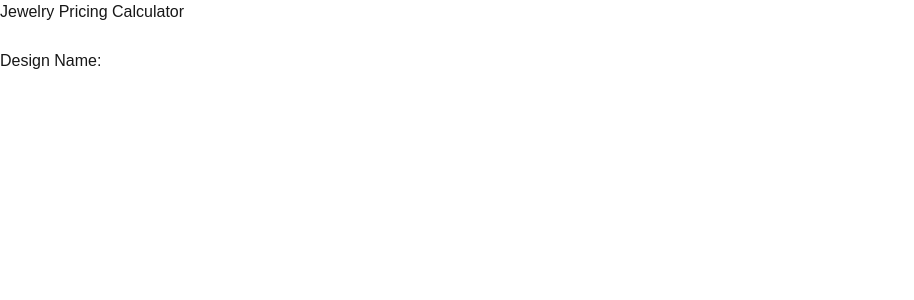
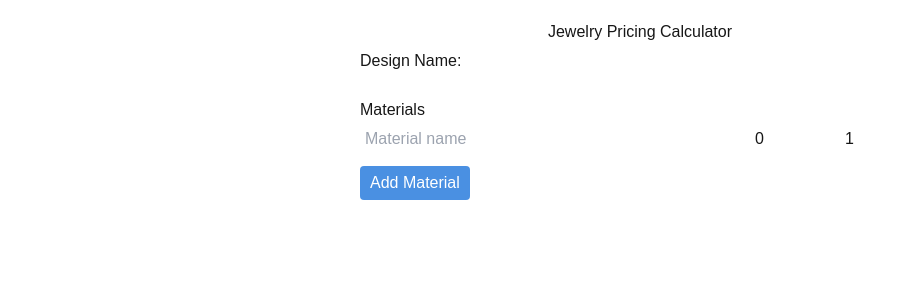
Before and after one commit to pixiegirl32/jewelrypricingcalculator, a Next.js app: page / in a window 1280 px wide. Shown: the top 300 px of the page, without its empty margins (0-914 px from the left). Built offline with nearby package versions, Linux system fonts and the light colour scheme.

Commit message:
Update Calculator.jsx

```diff
--- a/src/components/Calculator.jsx
+++ b/src/components/Calculator.jsx
@@ -3,14 +3,28 @@
 import React, { useState } from 'react';
 
 const Calculator = () => {
-  // Add a basic state variable
+  // State variables
   const [designName, setDesignName] = useState('');
+  const [materials, setMaterials] = useState([
+    { name: '', cost: 0, quantity: 1 }
+  ]);
+
+  // Update material line
+  const updateMaterial = (index, field, value) => {
+    const updatedMaterials = [...materials];
+    updatedMaterials[index] = {
+      ...updatedMaterials[index],
+      [field]: field === 'cost' || field === 'quantity' ? Number(value) || 0 : value
+    };
+    setMaterials(updatedMaterials);
+  };
 
   return (
-    <div>
-      <h1>Jewelry Pricing Calculator</h1>
+    <div style={{ maxWidth: '600px', margin: '0 auto', padding: '20px' }}>
+      <h1 style={{ textAlign: 'center' }}>Jewelry Pricing Calculator</h1>
 
-      <div style={{ marginTop: '20px' }}>
+      {/* Design Name */}
+      <div style={{ marginBottom: '20px' }}>
         <label>Design Name: </label>
         <input
           type="text"
@@ -20,8 +34,49 @@ const Calculator = () => {
         />
       </div>
 
-      {designName && (
-        <p>Current design: {designName}</p>
+      {/* Materials Section */}
+      <div style={{ marginTop: '20px' }}>
+        <h2>Materials</h2>
+
+        {materials.map((material, index) => (
+          <div key={index} style={{ display: 'flex', marginBottom: '10px' }}>
+            <input
+              type="text"
+              placeholder="Material name"
+              value={material.name}
+              onChange={(e) => updateMaterial(index, 'name', e.target.value)}
+              style={{ flex: '1', marginRight: '10px', padding: '5px' }}
+            />
+            <input
+              type="number"
+              placeholder="Cost"
+              value={material.cost}
+              onChange={(e) => updateMaterial(index, 'cost', e.target.value)}
+              style={{ width: '80px', marginRight: '10px', padding: '5px' }}
+            />
+            <input
+              type="number"
+              placeholder="Quantity"
+              value={material.quantity}
+              onChange={(e) => updateMaterial(index, 'quantity', e.target.value)}
+              style={{ width: '80px', padding: '5px' }}
+            />
+          </div>
+        ))}
+
+        <button
+          onClick={() => setMaterials([...materials, { name: '', cost: 0, quantity: 1 }])}
+          style={{ padding: '5px 10px', background: '#4a90e2', color: 'white', border: 'none', borderRadius: '4px', cursor: 'pointer' }}
+        >
+          Add Material
+        </button>
+      </div>
+
+      {/* Display total */}
+      {materials.some(m => m.name) && (
+        <div style={{ marginTop: '20px', padding: '10px', background: '#f5f5f5', borderRadius: '4px' }}>
+          <h3>Materials Total: ${materials.reduce((sum, mat) => sum + (mat.cost * mat.quantity), 0).toFixed(2)}</h3>
+        </div>
       )}
     </div>
   );
```
